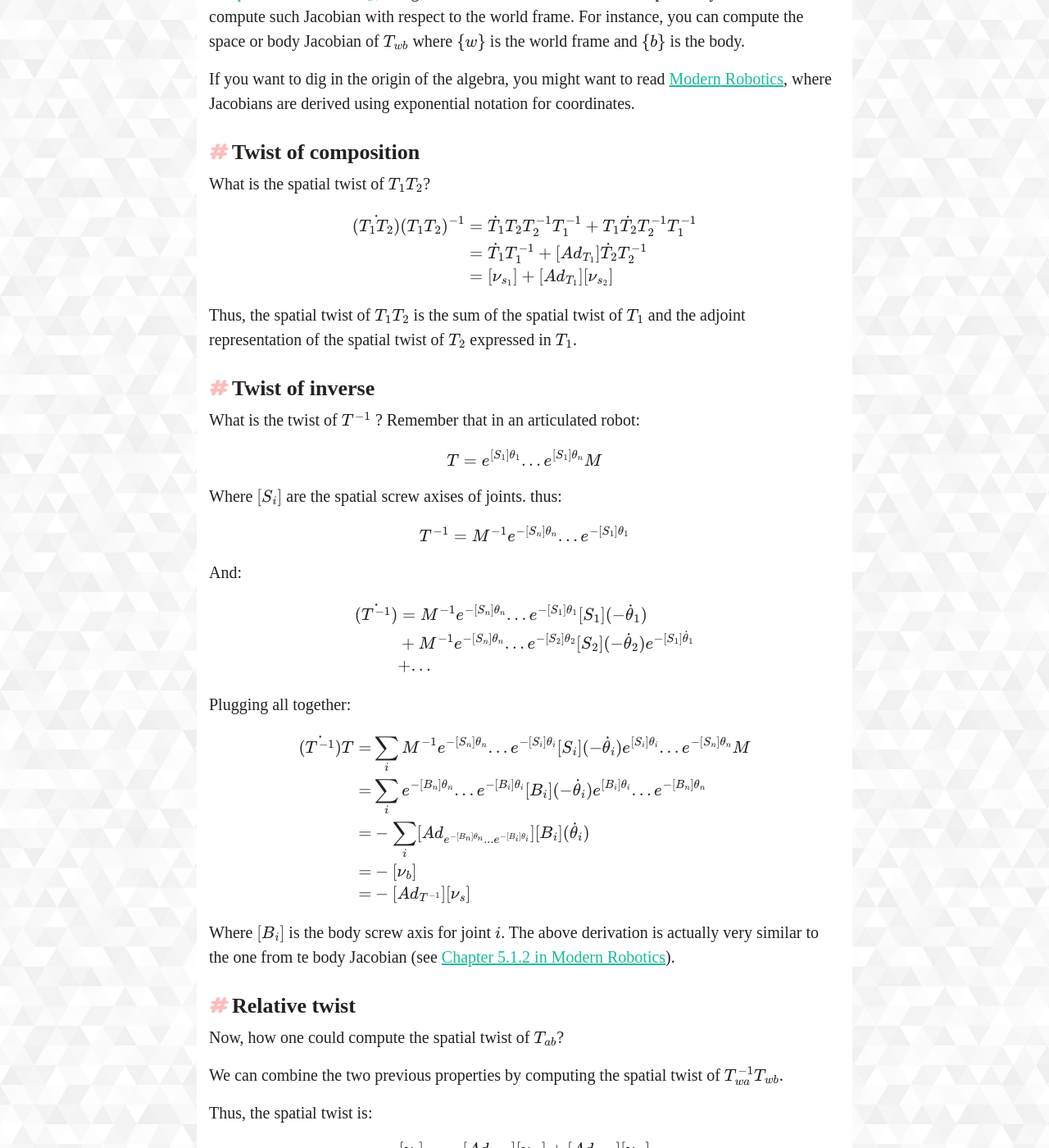
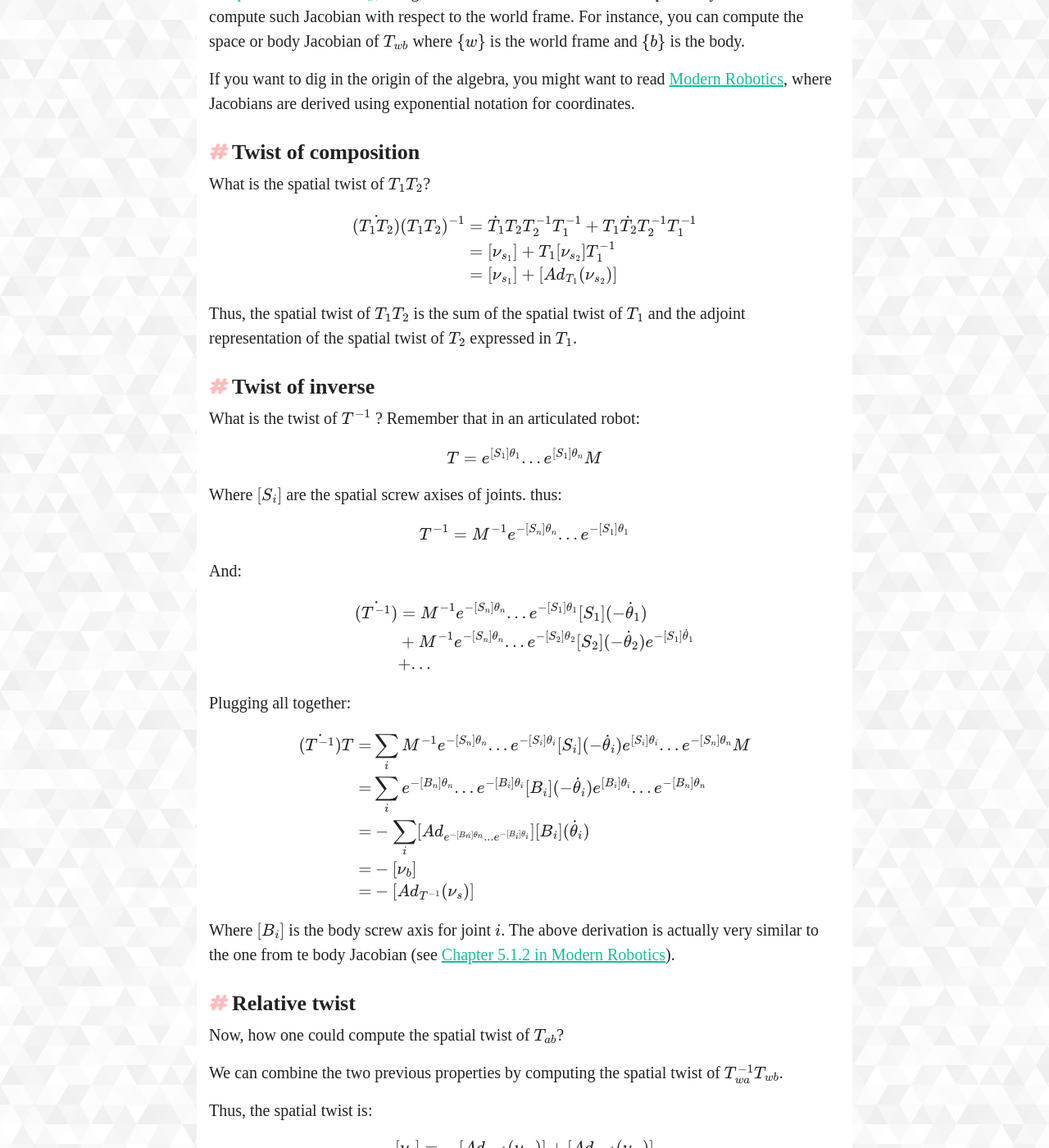
Before and after one commit to Gregwar/gregwar.github.io, a Jekyll site: the page built from twists.markdown, in a window 1280 px wide and 1400 px high, scrolled down 1515 px. Shown: the whole window at 82% size. Built offline with Jekyll 4.4.1, drawn with Linux system fonts in a browser that asks for light colours; some web fonts are replaced; formulas are drawn with MathJax 3; some of the changed text lies outside the part shown.

Commit message:
Fixing notations

```diff
--- a/twists.markdown
+++ b/twists.markdown
@@ -67,8 +67,8 @@
 
 $$
 \begin{split}
-\nu_s = [Ad_{T_{sb}}] [\nu_b] \\
-\nu_b = [Ad_{T_{bs}}] [\nu_s] \\
+\nu_s = [Ad_{T_{sb}}] \nu_b \\
+\nu_b = [Ad_{T_{bs}}] \nu_s \\
 \end{split}
 $$
 
@@ -103,9 +103,9 @@
 $$
 \begin{split}
 \dot {(T_1 T_2)} ({T_1 T_2})^{-1}
-& = \dot T_1 T_2 T_2^{-1} T_1^{-1} + T_1 \dot T_2 T_2^{-1} T_1^{-1}\\
-& = \dot T_1 T_1^{-1} + [Ad_{T_1}] \dot T_2 T_2^{-1} \\
-& = [ \nu_{s_1} ] + [Ad_{T_1}] [ \nu_{s_2} ]
+& = \dot T_1 T_2 T_2^{-1} T_1^{-1} + T_1 \dot T_2 T_2^{-1} T_1^{-1} \\
+& = [ \nu_{s_1} ] + T_1 [ \nu_{s_2} ] T_1^{-1} \\
+& = [ \nu_{s_1} ] + [ Ad_{T_1}(\nu_{s_2}) ]
 \end{split}
 $$
 
@@ -177,7 +177,7 @@
 - [ \nu_b ]
 \\
 = &
-- [Ad_{T^{-1}}] [ \nu_s ]
+- [Ad_{T^{-1}}(\nu_s) ]
 \end{split}
 $$
 
@@ -197,12 +197,12 @@
 \begin{split}
 [ \nu_s ]
 = &
-- [Ad_{T_{wa}^{-1}}] [ \nu_{s_a} ]
+- [Ad_{T_{wa}^{-1}}( \nu_{s_a} ) ]
 +
-[Ad_{T_{wa}^{-1}}] [ \nu_{s_b} ]
+[Ad_{T_{wa}^{-1}}( \nu_{s_b} ) ]
 \\
 = &
-[Ad_{T_{wa}^{-1}}] [ \nu_{s_b} - \nu_{s_a} ]
+[Ad_{T_{wa}^{-1}}( \nu_{s_b} - \nu_{s_a} ) ]
 \end{split}
 $$
 
@@ -258,7 +258,7 @@
 
 # Summary
 
-If we denote $$t(T) = \dot T T^{-1} = [\nu_{s_T}]$$, we can then derive the following rules:
+If we denote $$[t(T)] = \dot T T^{-1} = [\nu_{s_T}]$$, we can then derive the following rules:
 
 ## We can use a software to compute the world spatial Jacobian
 
@@ -281,7 +281,7 @@
 ## We can apply a function
 
 $$
-    t(f(T)) =
+    [t(f(T))] =
     (\sum_{i}
     \sum_{j}
     [
```
